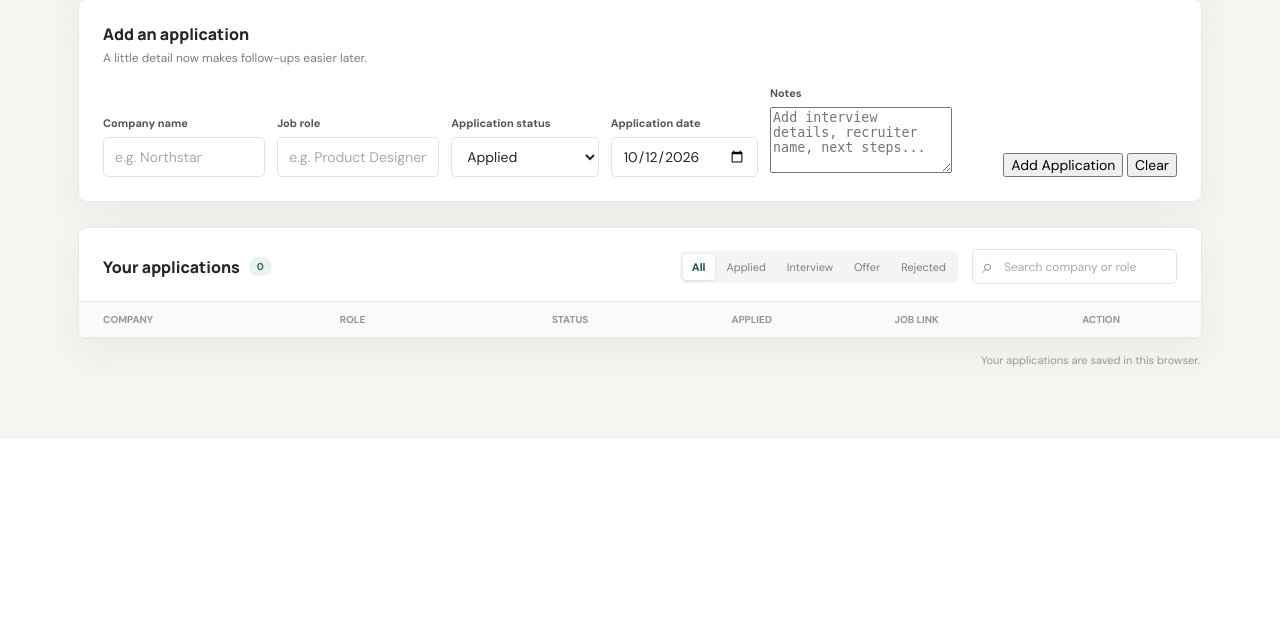
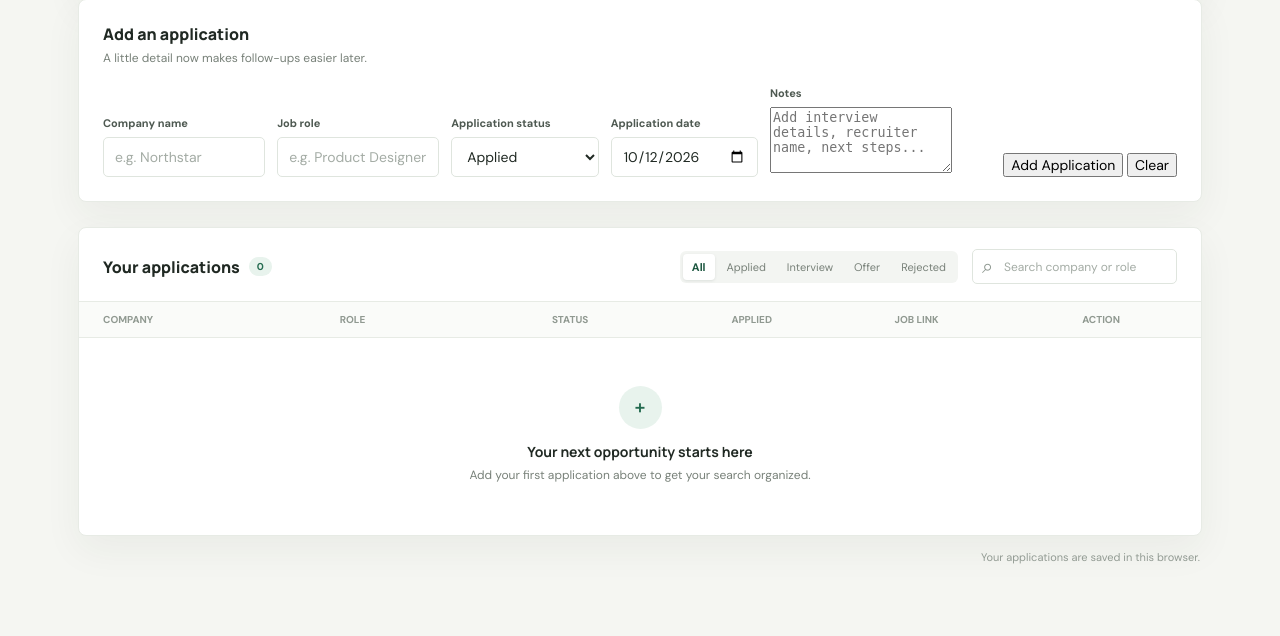
Before and after one commit to ps1140523-cmyk/Job--Application--Tracker, a Flask app: page / in a window 1280 px wide. Shown: the part 494-1130 px from the top of the page. Before the commit the page ends 933 px from the top, so only its background shows below. Run offline with Flask 3, Linux system fonts and the light colour scheme.

Commit message:
Update Job Application Tracker

```diff
--- a/templates/index.html
+++ b/templates/index.html
@@ -495,6 +495,8 @@
 
     function render() {
       const query = searchInput.value.trim().toLowerCase();
+      const totalCount = document.querySelector("#total-count");
+      if(totalCount) totalCount.textContent = applications.length;
       const visible = applications
         .filter((item) => activeFilter === "All" || item.status === activeFilter)
         .filter((item) => `${item.company} ${item.role}`.toLowerCase().includes(query))
@@ -520,7 +522,7 @@
       const rejectedCount = document.querySelector("#rejected-count");
       if(rejectedCount) rejectedCount.textContent = statusCounts.Rejected;
 
-      const appliedBar = document.qyeryselector("#applied-bar");
+      const appliedBar = document.querySelector("#applied-bar");
       if (appliedBar) {
         appliedBar.style.width = `${(statusCounts.Applied / maxCount) * 100}%`;
       }
@@ -536,7 +538,7 @@
       if (rejectedBar) {
         rejectedBar.style.width = `${(statusCounts.Rejected / maxCount) * 100}%`;
       }
-
+      list.innerHTML = "";
       if (visible.length === 0) {
         const empty = document.createElement("div");
         empty.className = "empty-state";
```
